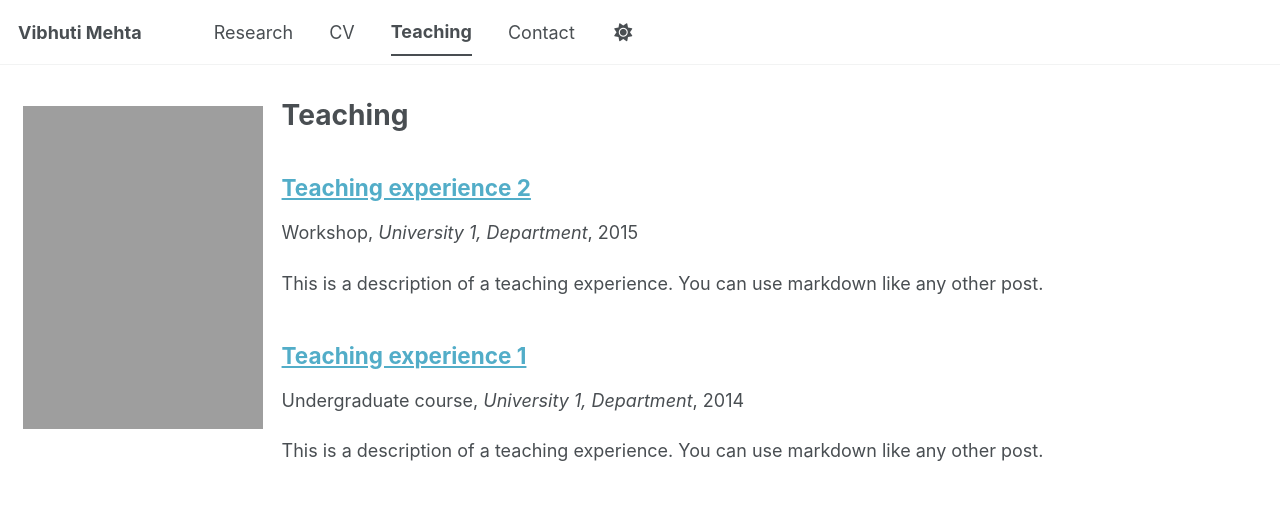
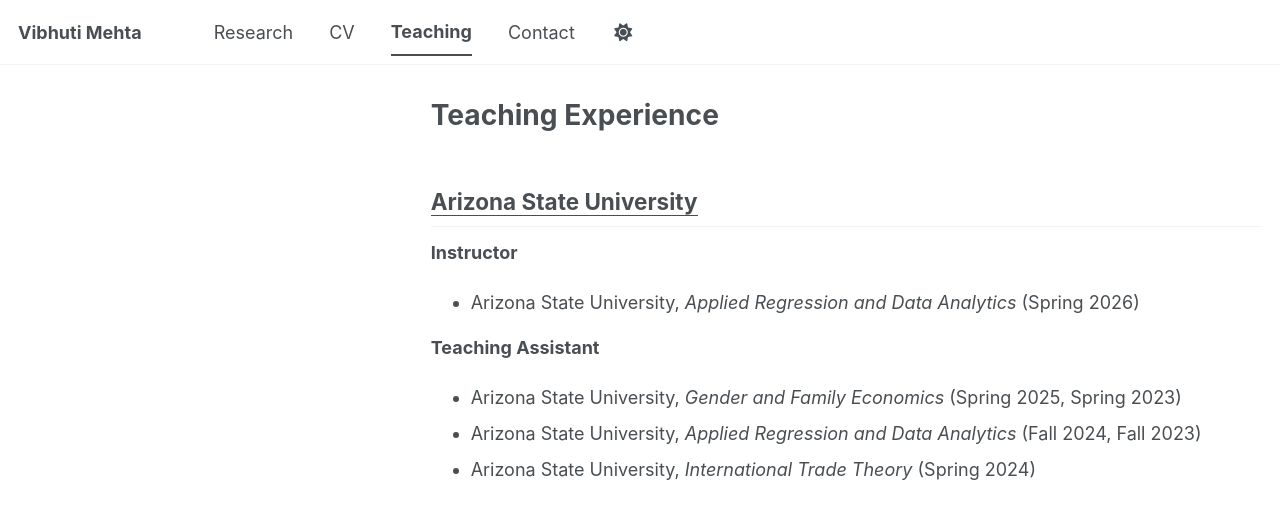
Before and after one commit to vibhuti-mehta/vibhuti-mehta.github.io, a Jekyll site: the page built from _pages/teaching.html, in a window 1280 px wide. Shown: the top 519 px of the page. Built offline with Jekyll 4.4.1, drawn with Linux system fonts in a browser that asks for light colours; a style sheet for code colours, icons or effects is not loaded.

Commit message:
Update teaching.html

```diff
--- a/_pages/teaching.html
+++ b/_pages/teaching.html
@@ -1,12 +1,20 @@
 ---
-layout: archive
-title: "Teaching"
+layout: single
+title: "Teaching Experience"
 permalink: /teaching/
-author_profile: true
+author_profile: false
 ---
 
-{% include base_path %}
+<h2><u>Arizona State University</u></h2>
 
-{% for post in site.teaching reversed %}
-  {% include archive-single.html %}
-{% endfor %}
+<p><strong>Instructor</strong></p>
+<ul>
+  <li>Arizona State University, <em>Applied Regression and Data Analytics</em> (Spring 2026)</li>
+</ul>
+
+<p><strong>Teaching Assistant</strong></p>
+<ul>
+  <li>Arizona State University, <em>Gender and Family Economics</em> (Spring 2025, Spring 2023)</li>
+  <li>Arizona State University, <em>Applied Regression and Data Analytics</em> (Fall 2024, Fall 2023)</li>
+  <li>Arizona State University, <em>International Trade Theory</em> (Spring 2024)</li>
+</ul>
```
